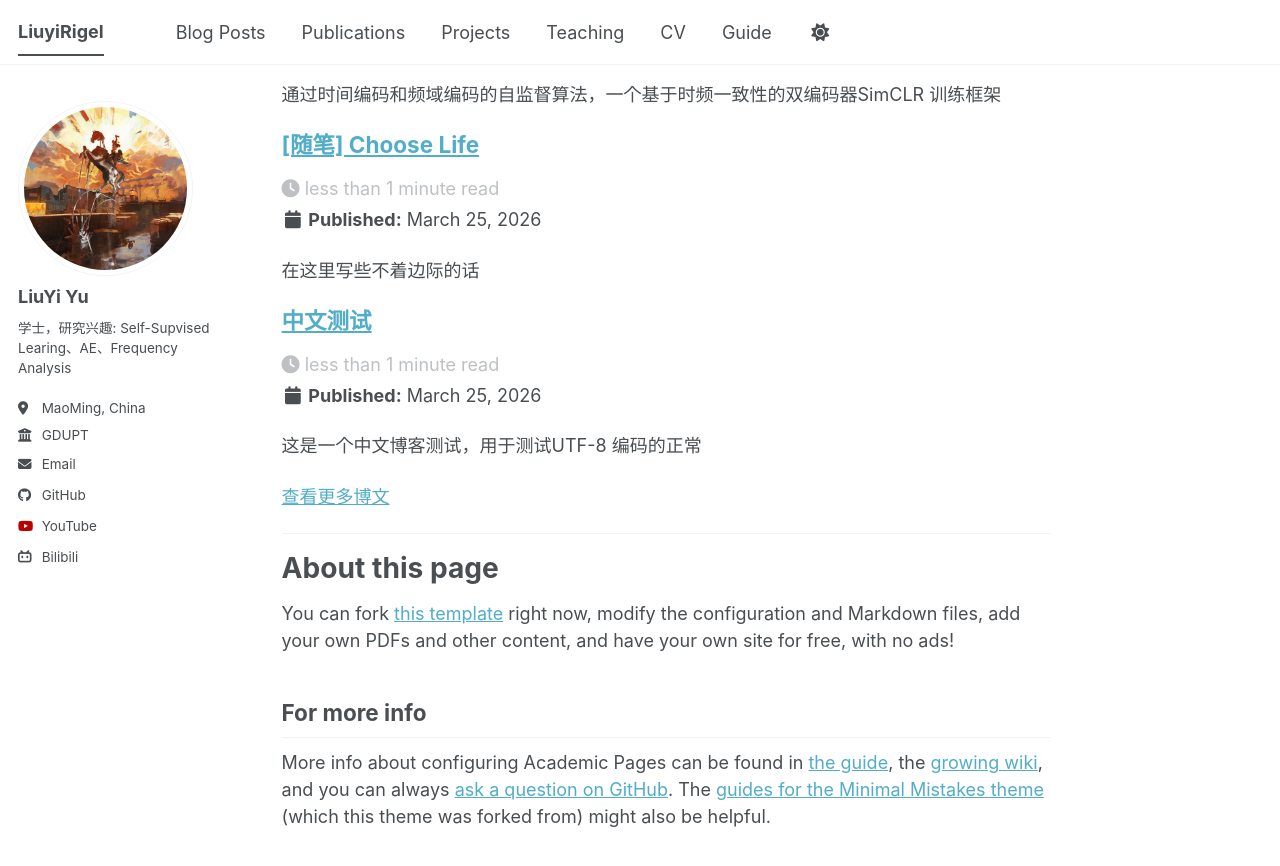
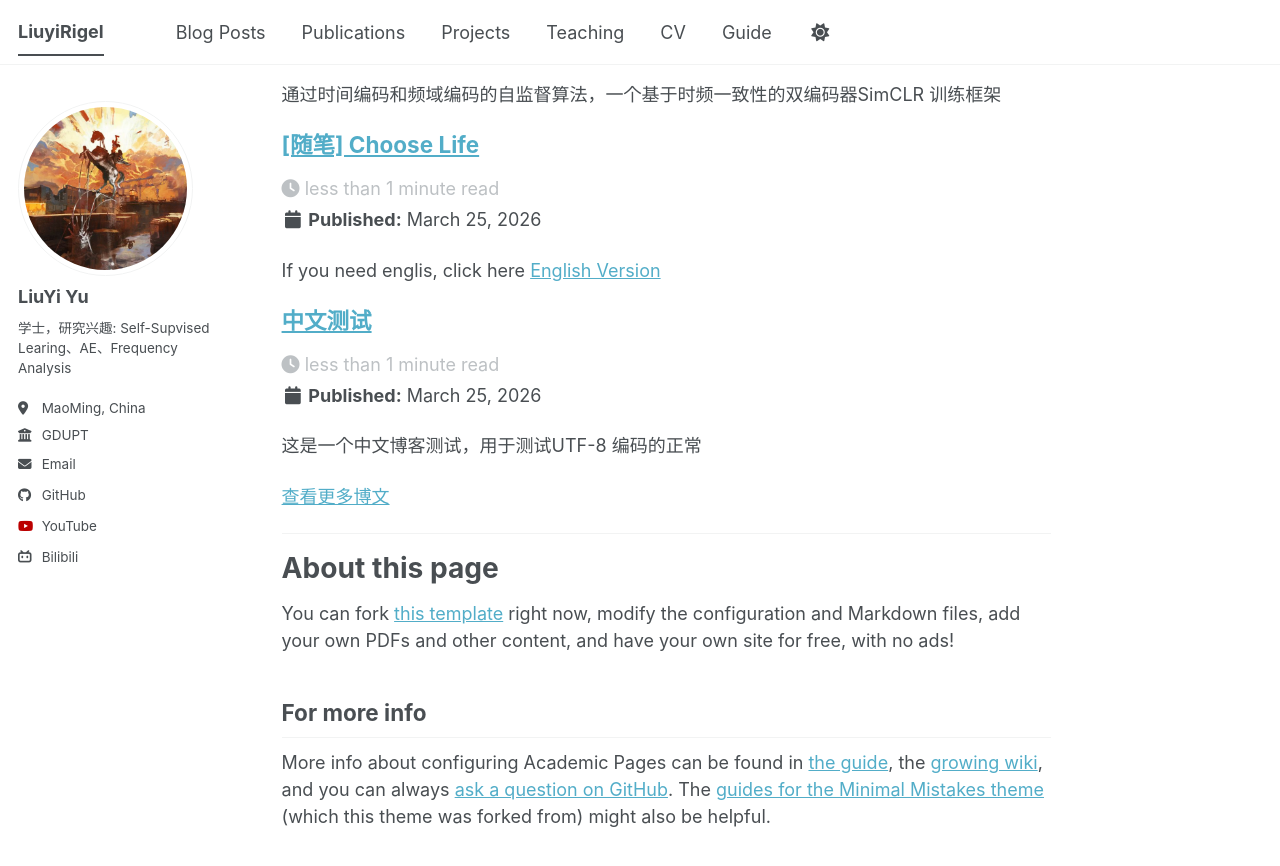
Before and after one commit to LiuyiRigel/LiuyiRigel.github.io, a Jekyll site: the page built from _pages/about.md, in a window 1280 px wide and 900 px high, scrolled down 814 px. Shown: the top 866 px of the window. Built offline with Jekyll 4.4.1, drawn with Linux system fonts in a browser that asks for light colours; a script bundle is joined from its source files by our own code; library files that are not in the unit come from our copies.

Commit message:
modified:   _posts/2026-03-25-blog-3.md

```diff
--- a/_posts/2026-03-25-blog-3.md
+++ b/_posts/2026-03-25-blog-3.md
@@ -6,6 +6,9 @@ tags:
   - chinese
   - blog
 ---
+If you need englis, click here
+[English Version](/_posts/_en/2026-03-25-blog-3-en.md)
+
 在这里写些不着边际的话
 
 ## 2026/3/25
```
